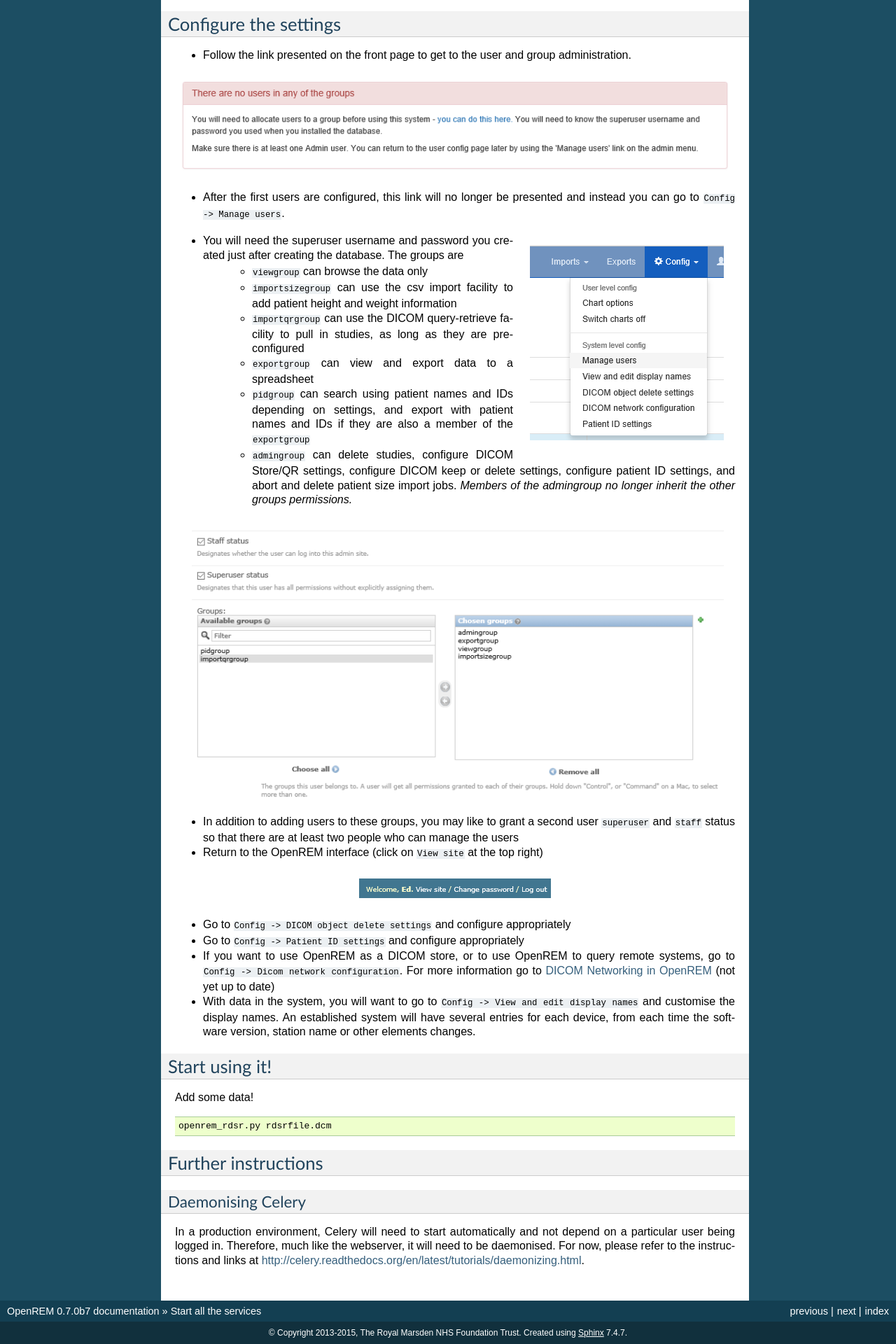
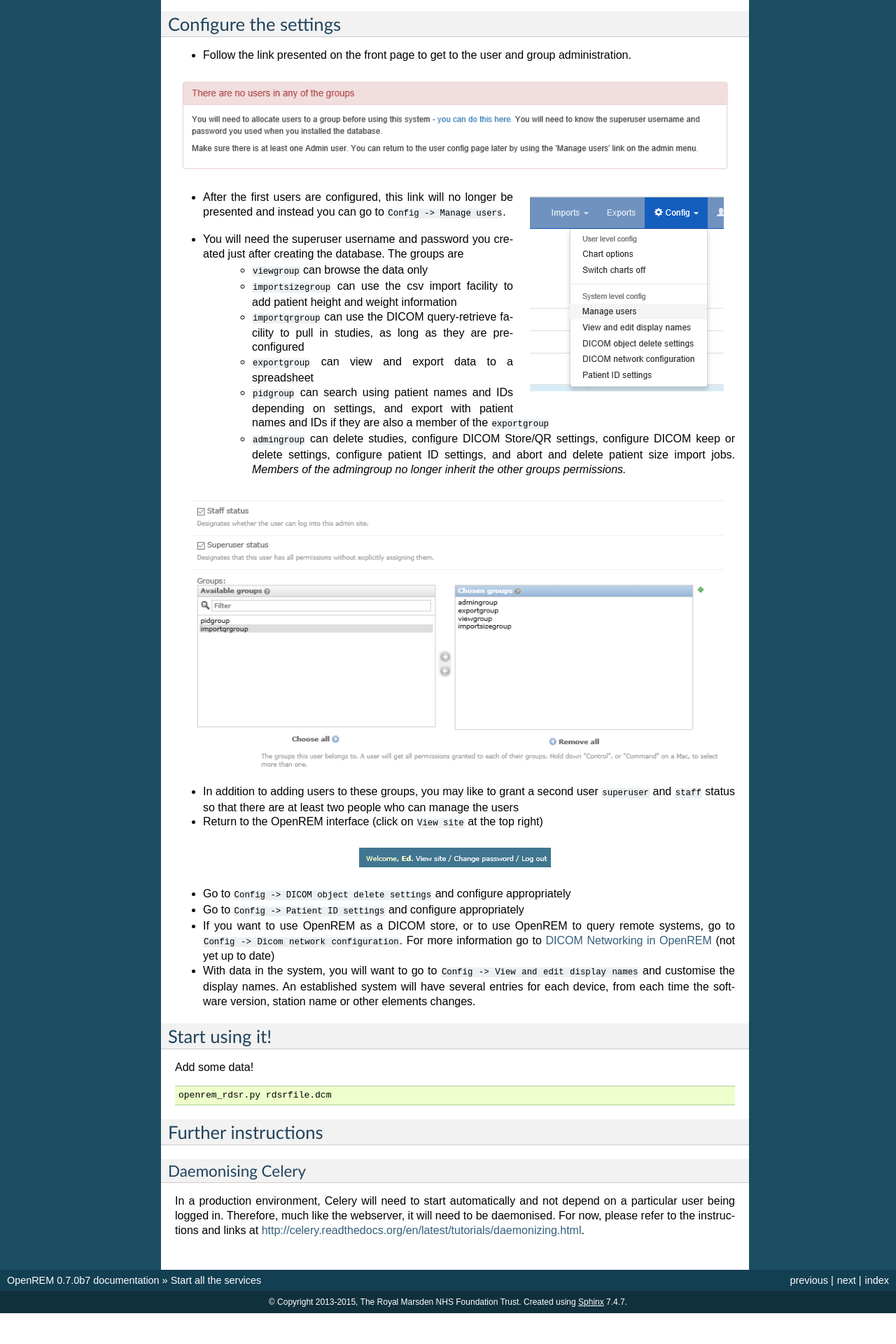
Before and after one commit to ckswilliams/modOpenREM, a Sphinx documentation site: the page built from docs/startservices.rst, in a window 1280 px wide. Shown: the part 2267-4187 px from the top of the page at 70% size. Built offline with Sphinx 7.4.7, drawn with Linux system fonts in a browser that asks for light colours; after the commit the page ends 4143 px from its top, so only the background shows below that.

```diff
--- a/docs/startservices.rst
+++ b/docs/startservices.rst
@@ -125,11 +125,11 @@ Configure the settings
 .. figure:: img/HomeNoUsers.png
     :align: center
     :alt: Initial home page with no users in groups
-* After the first users are configured, this link will no longer be presented and instead you can go to
-  ``Config -> Manage users``.
 .. figure:: img/ConfigMenu.png
     :align: right
     :alt: Configuration menu
+* After the first users are configured, this link will no longer be presented and instead you can go to
+  ``Config -> Manage users``.
 * You will need the superuser username and password you created just after creating the database. The groups are
     + ``viewgroup`` can browse the data only
     + ``importsizegroup`` can use the csv import facility to add patient height and weight information
```
